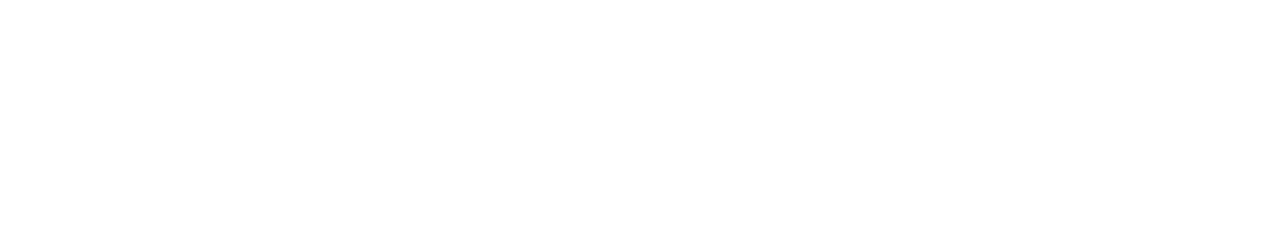
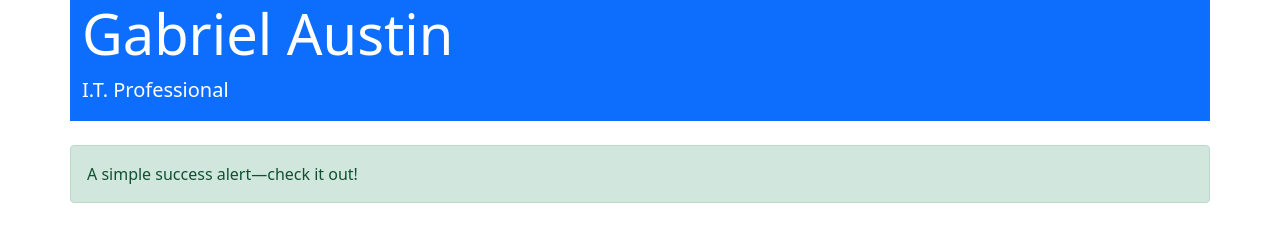
Before and after one commit to gabeaustin/bootstrap-resume, a plain HTML site: page index.html in a window 1280 px wide. Drawn offline with nearby package versions, Linux system fonts and the light colour scheme.

Commit message:
added jumbotron for header and alert box

```diff
--- a/index.html
+++ b/index.html
@@ -8,6 +8,25 @@
         <link href="https://cdn.jsdelivr.net/npm/bootstrap@5.0.0-beta1/dist/css/bootstrap.min.css" rel="stylesheet" integrity="sha384-giJF6kkoqNQ00vy+HMDP7azOuL0xtbfIcaT9wjKHr8RbDVddVHyTfAAsrekwKmP1" crossorigin="anonymous">
     </head>
     <body>
+        <div class="container">
+            <div class="row">
+                <div class="jumbotron bg-primary">
+                    <h1 class="display-4 text-white">Gabriel Austin</h1>
+                    <p class="lead text-white">I.T. Professional</p>
 
+
+
+
+
+
+                </div>
+            </div>
+
+            <div class="row">
+                <div class="alert alert-success mt-4" role="alert">
+                    A simple success alert—check it out!
+                </div>
+            </div>
+        </div>
     </body>
 </html>
```
